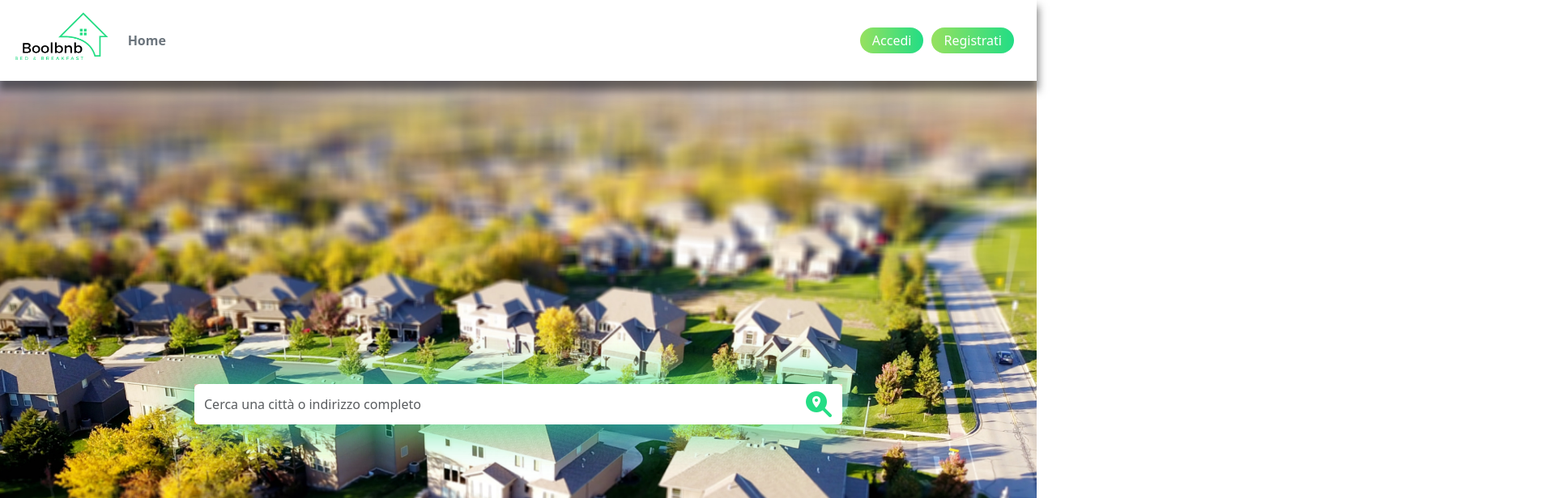
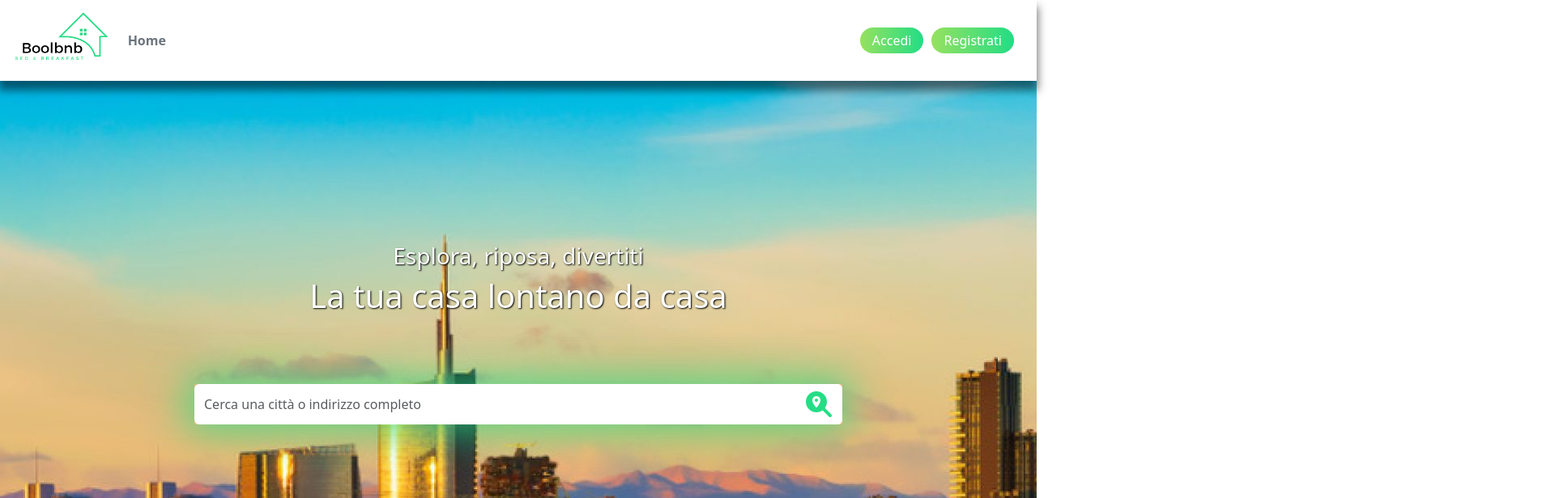
Before and after one commit to Michel-Ramirez/vue-boolbnb, a Vue app: page / in a window 1280 px wide. Shown: the top 616 px of the page at 81% size, 1920 px wide, since content can reach past the window. Built offline with nearby package versions, Linux system fonts and the light colour scheme.

Commit message:
add animation package and add titol hame page

```diff
--- a/package.json
+++ b/package.json
@@ -10,6 +10,7 @@
   },
   "dependencies": {
     "@popperjs/core": "^2.11.8",
+    "animate.css": "^4.1.1",
     "axios": "^1.5.0",
     "bootstrap": "^5.3.2",
     "vue": "^3.3.4",
--- a/src/pages/HomePage.vue
+++ b/src/pages/HomePage.vue
@@ -1,6 +1,7 @@
 <script>
 import ComponentSearchbar from '../components/generals/ComponentSearchbar.vue';
 import { store } from '../data/store';
+import 'animate.css';
 export default {
     components: { ComponentSearchbar },
     data() {
@@ -20,12 +21,12 @@ export default {
             }
         },
         startAutoplay() {
-            autoPlay = setInterval(this.gotoNext, 2000);
+            autoPlay = setInterval(this.gotoNext, 5000);
 
         },
     },
     mounted() {
-        this.autoPlay = setInterval(this.gotoNext, 2000);
+        this.autoPlay = setInterval(this.gotoNext, 5000);
     }
 
 
@@ -40,6 +41,10 @@ export default {
             <figure v-for="(imgJumbo, index) in store.jumboCarousel" v-show="currentIndex === index">
                 <img class="img-fluid" :src="imgJumbo" alt="jumbotron_1">
             </figure>
+            <hgroup class="home-title">
+                <h3>Esplora, riposa, divertiti</h3>
+                <h1>La tua casa lontano da casa</h1>
+            </hgroup>
             <ComponentSearchbar />
         </div>
     </section>
@@ -82,6 +87,21 @@ export default {
         // filter: blur(2px);
     }
 
+    .animate__animated .animate__slideInRight {
+        --animate-duration: 1s;
+        --animate-delay: 0.3s;
+    }
+}
+
+.home-title {
+    text-align: center;
+    position: absolute;
+    top: 200px;
+    left: -50%;
+    right: -50%;
+    font-size: 5rem;
+    text-shadow: 1px 1px 2px black;
+    color: white;
 }
 
 // SECTION FEATURED
```
Also changed, not shown: 1 other file (tests, documents, lock files or other folders).
